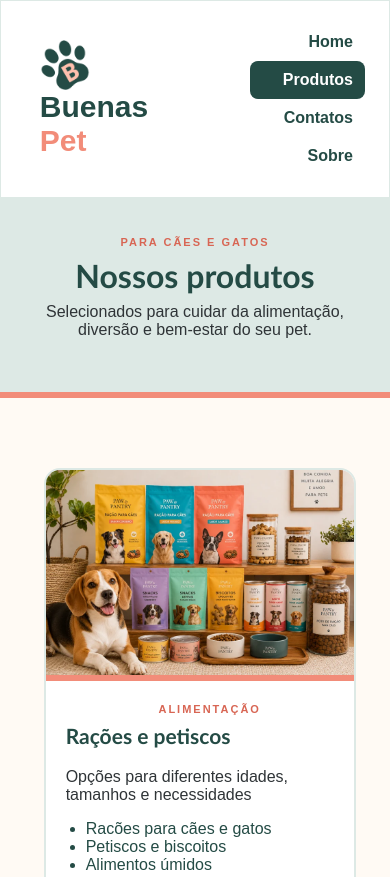
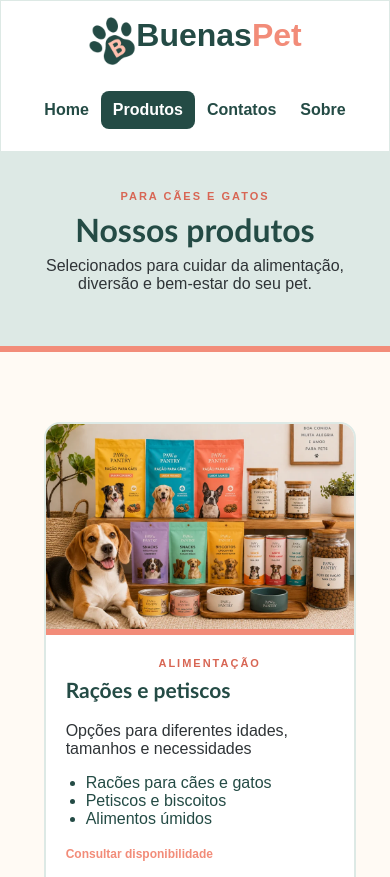
Before and after one commit to paulohmoura42/projeto-buenas-pet, a plain HTML site: page produtos.html in a window 390 px wide. Shown: the top 877 px of the page. Drawn offline with Linux system fonts and the light colour scheme.

Commit message:
Responsividade

```diff
--- a/css/style.css
+++ b/css/style.css
@@ -279,13 +279,34 @@ p {margin-top: 0%;}
     padding: 0 50px;
 }
 
-@media (max-width: 905px) {
-    .logo img {
+@media (max-width: 920px) {
+    .logo {
         display: flex;
     }
 
-    .banner-conteudo {
+    .menu {
+        display: flex;
         width: 100%;
+        justify-content: center;
+
+    }
+
+    .cartao {
+        width: 200px;
+        height: 300px;
+    }
+
+    .botao-contato {
+        font-size: 10px
+    }
+
+    .cartao-produto {
+        width: 200px;
+        height: 500px;
+    }
+
+    .botao-produto {
+        font-size: 12px;
     }
 }
 
@@ -295,24 +316,14 @@ p {margin-top: 0%;}
     }
 
     .logo {
-        font-size: 30px;
+        margin: 10px auto;
+        display: flex;
+        justify-content: center;
     }
 
-    .logo img {
+    .menu ul {
         display: flex;
-        width: 50px;
-    }
-
-    .menu {
-
-    }
-
-    .menu li {
-        display: flex;
-        flex-direction: column-reverse;
-        width: 70%;
-        position: relative;
-        left: 66px;
+        padding: 0;
     }
 
     .banner {
```
